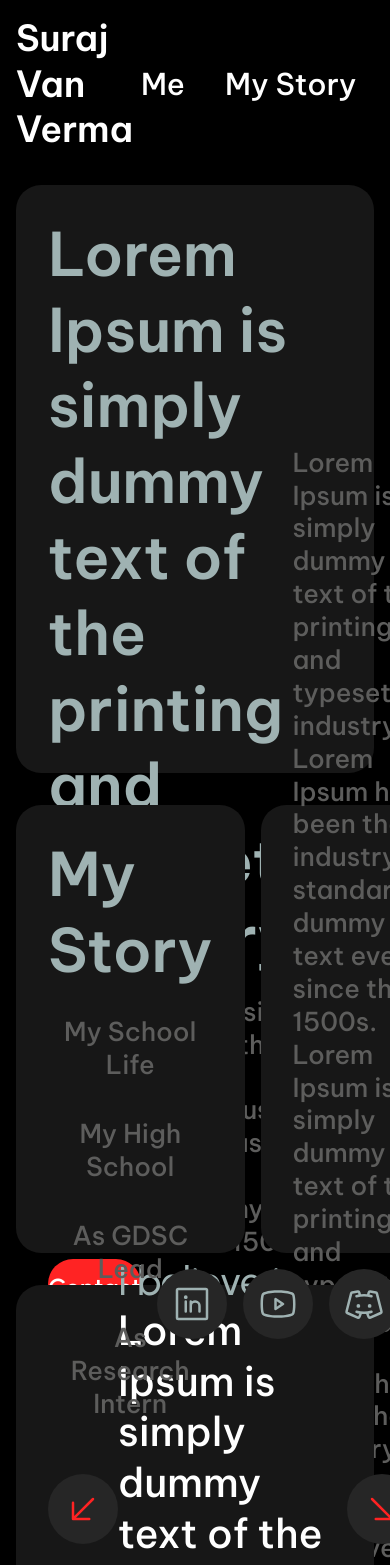
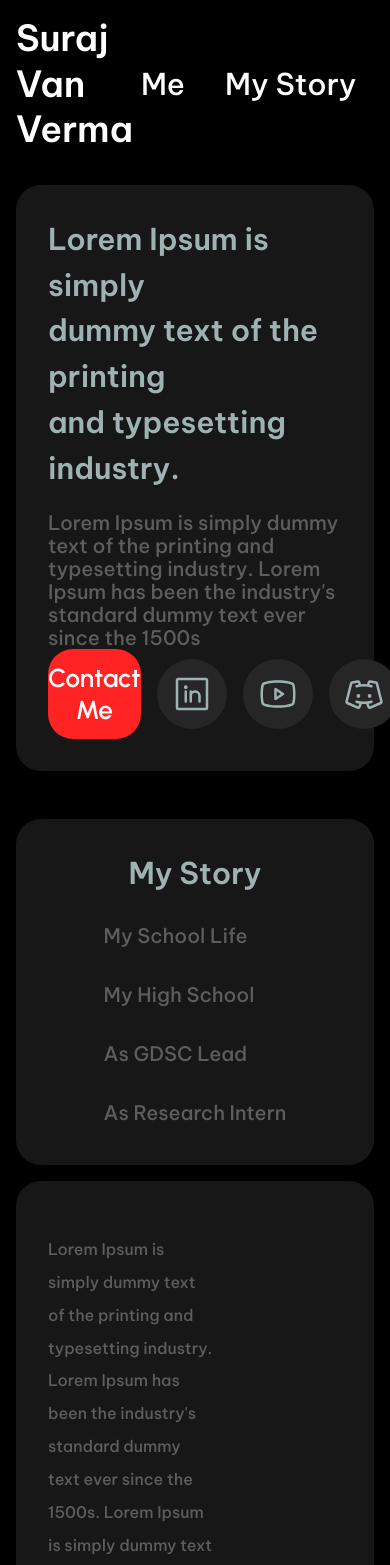
Before and after one commit to gurashish18/suraj-discord, a React (Create React App) app: page / in a window 390 px wide. Shown: the top 1565 px of the page. Built offline with nearby package versions, Linux system fonts and the light colour scheme.

Commit message:
responsive texts

```diff
--- a/src/components/SocialLink.js
+++ b/src/components/SocialLink.js
@@ -31,9 +31,14 @@ const SocialLink = ({ title, subtitle, bgImage, icon }) => {
 				<Stack display={"flex"}>
 					<Typography
 						sx={{
-							fontSize: "40px",
+							fontSize: { lg: "40px", md: "30px", sm: "20px", xs: "15px" },
 							fontWeight: 500,
-							lineHeight: "50.6px",
+							lineHeight: {
+								lg: "50.6px",
+								md: "40.6px",
+								sm: "30.6px",
+								xs: "30.6px",
+							},
 							color: "#9FB2B2",
 						}}
 					>
--- a/src/components/Story.js
+++ b/src/components/Story.js
@@ -15,7 +15,7 @@ const Story = () => {
 			width={"100%"}
 		>
 			<Stack
-				flex={0.5}
+				flex={{ lg: 0.5, md: 0.5, sm: 0.6, xs: 0.6 }}
 				display={"flex"}
 				height={"100%"}
 				width={"100%"}
@@ -24,7 +24,7 @@ const Story = () => {
 				<Typography
 					marginTop={"20px"}
 					sx={{
-						fontSize: "26px",
+						fontSize: { lg: "26px", md: "24px" },
 						fontWeight: 500,
 						lineHeight: "32.89px",
 						color: isDarkMode ? "#5D5D5C" : "#5D5D5C",
@@ -38,7 +38,7 @@ const Story = () => {
 				</Typography>
 			</Stack>
 			<Stack
-				flex={0.5}
+				flex={{ lg: 0.5, md: 0.5, sm: 0.4, xs: 0.4 }}
 				height={"100%"}
 				width={"100%"}
 				sx={{
--- a/src/sections/Interest.js
+++ b/src/sections/Interest.js
@@ -10,17 +10,17 @@ const Interest = () => {
 	return (
 		<Stack
 			display={"flex"}
-			flexDirection={"row"}
-			height={"480px"}
+			flexDirection={{ lg: "row", md: "row", sm: "column", xs: "column" }}
+			height={"520px"}
 			p={2}
 			gap={2}
 			sx={{ backgroundColor: isDarkMode ? "#000000" : "#FFFFFF" }}
 		>
 			<Stack
-				flex={0.7}
+				flex={{ lg: 0.6, md: 0.6, sm: 0.5, xs: 0.5 }}
 				display={"flex"}
 				alignItems={"center"}
-				justifyContent={"space-evenly"}
+				justifyContent={"space-between"}
 				flexDirection={"row"}
 				height={"100%"}
 				width={"100%"}
@@ -35,18 +35,27 @@ const Interest = () => {
 					sx={{
 						backgroundColor: isDarkMode ? "#262626" : "#CDCDCD",
 						borderRadius: "50px",
-						height: "70px",
-						width: "70px",
+						height: { lg: "70px", md: "65px", sm: "60px", xs: "55px" },
+						width: { lg: "70px", md: "65px", sm: "60px", xs: "55px" },
 					}}
 				>
-					<ArrowDownLeft size={40} color={"#FF2323"} />
+					<ArrowDownLeft
+						size={{ lg: 40, md: 30, sm: 20, xs: 10 }}
+						color={"#FF2323"}
+					/>
 				</IconButton>
 				<Typography
 					sx={{
-						fontSize: "40px",
+						fontSize: { lg: "40px", md: "30px", sm: "20px", xs: "15px" },
 						fontWeight: 500,
-						lineHeight: "50.6px",
+						lineHeight: {
+							lg: "50.6px",
+							md: "40.6px",
+							sm: "30.6px",
+							xs: "30.6px",
+						},
 						color: isDarkMode ? "#FFFFFF" : "#728181",
+						textAlign: "center",
 					}}
 				>
 					<span
@@ -57,26 +66,29 @@ const Interest = () => {
 					>
 						I believe in{" "}
 					</span>
-					Lorem Ipsum is simply <br /> dummy text of the printing and <br />
-					typesetting industry.
+					Lorem Ipsum is simply dummy text of the printing and typesetting
+					industry.
 				</Typography>
 				<IconButton
 					p={2}
 					sx={{
 						backgroundColor: isDarkMode ? "#262626" : "#CDCDCD",
 						borderRadius: "50px",
-						height: "70px",
-						width: "70px",
+						height: { lg: "70px", md: "65px", sm: "60px", xs: "55px" },
+						width: { lg: "70px", md: "65px", sm: "60px", xs: "55px" },
 					}}
 				>
-					<ArrowDownRight size={40} color={"#FF2323"} />
+					<ArrowDownRight
+						size={{ lg: 40, md: 30, sm: 20, xs: 10 }}
+						color={"#FF2323"}
+					/>
 				</IconButton>
 			</Stack>
 			<Stack
-				flex={0.3}
+				flex={{ lg: 0.4, md: 0.4, sm: 0.5, xs: 0.5 }}
 				display={"flex"}
 				flexDirection={"column"}
-				justifyContent={"space-between"}
+				justifyContent={"center"}
 				height={"100%"}
 				width={"100%"}
 				sx={{
@@ -87,9 +99,14 @@ const Interest = () => {
 			>
 				<Typography
 					sx={{
-						fontSize: "40px",
+						fontSize: { lg: "40px", md: "30px", sm: "20px", xs: "15px" },
 						fontWeight: 500,
-						lineHeight: "50.6px",
+						lineHeight: {
+							lg: "50.6px",
+							md: "40.6px",
+							sm: "30.6px",
+							xs: "30.6px",
+						},
 						color: isDarkMode ? "#FFFFFF" : "#728181",
 					}}
 				>
@@ -101,10 +118,8 @@ const Interest = () => {
 					>
 						PS.
 					</span>
-					<br /> I am really interested <br /> in discussing books, <br />{" "}
-					movies, philosophy <br /> and pets so if you like <br /> any one of
-					those,
-					<br /> we'll be good to go.
+					<br /> I am really interested in discussing books, movies, philosophy
+					and pets so if you like any one of those, we'll be good to go.
 				</Typography>
 			</Stack>
 		</Stack>
--- a/src/sections/Me.js
+++ b/src/sections/Me.js
@@ -15,14 +15,14 @@ const Me = () => {
 	return (
 		<Stack
 			display={"flex"}
-			flexDirection={"row"}
-			height={"620px"}
+			flexDirection={{ lg: "row", md: "column" }}
+			height={{ lg: "620px" }}
 			p={2}
 			gap={2}
 			sx={{ backgroundColor: isDarkMode ? "#000000" : "#ffffff" }}
 		>
 			<Stack
-				flex={0.7}
+				flex={{ lg: 0.7, md: 0.6 }}
 				display={"flex"}
 				flexDirection={"column"}
 				justifyContent={"space-between"}
@@ -37,9 +37,14 @@ const Me = () => {
 				<Stack>
 					<Typography
 						sx={{
-							fontSize: "60px",
+							fontSize: { lg: "60px", md: "50px", sm: "40px", xs: "30px" },
 							fontWeight: 600,
-							lineHeight: "75.9px",
+							lineHeight: {
+								lg: "75.9px",
+								md: "65.9px",
+								sm: "55.9px",
+								xs: "45.9px",
+							},
 							color: isDarkMode ? "#9FB2B2" : "#728181",
 						}}
 					>
@@ -49,9 +54,14 @@ const Me = () => {
 					<Typography
 						marginTop={"20px"}
 						sx={{
-							fontSize: "26px",
+							fontSize: { lg: "26px", md: "24px", sm: "22px", xs: "20px" },
 							fontWeight: 500,
-							lineHeight: "32.89px",
+							lineHeight: {
+								lg: "32.89px",
+								md: "22.89px",
+								sm: "22.89px",
+								xs: "22.89px",
+							},
 							color: isDarkMode ? "#5D5D5C" : "#5D5D5C",
 						}}
 					>
@@ -65,6 +75,7 @@ const Me = () => {
 					flexDirection={"row"}
 					alignItems={"center"}
 					gap={2}
+					marginTop={{ lg: "0px", md: "20px" }}
 				>
 					<Button text={"Contact Me"} />
 					<IconButton
@@ -106,7 +117,8 @@ const Me = () => {
 				</Stack>
 			</Stack>
 			<Stack
-				flex={0.3}
+				display={{ lg: "flex", md: "none" }}
+				flex={{ lg: 0.3, md: 0.4 }}
 				height={"100%"}
 				width={"100%"}
 				sx={{
--- a/src/sections/MyStory.js
+++ b/src/sections/MyStory.js
@@ -29,17 +29,23 @@ const MyStory = () => {
 	return (
 		<Stack
 			display={"flex"}
-			flexDirection={"row"}
-			height={"480px"}
+			flexDirection={{ lg: "row", md: "row", sm: "column", xs: "column" }}
+			height={{ lg: "480px", sm: "520px" }}
 			p={2}
 			gap={2}
 			sx={{ backgroundColor: isDarkMode ? "#000000" : "#FFFFFF" }}
 		>
 			<Stack
-				flex={0.3}
+				flex={{ lg: 0.3, md: 0.3, sm: 1, xs: 1 }}
 				display={"flex"}
 				flexDirection={"column"}
 				justifyContent={"space-between"}
+				alignItems={{
+					lg: "flex-start",
+					md: "flex-start",
+					sm: "center",
+					xs: "center",
+				}}
 				height={"100%"}
 				width={"100%"}
 				sx={{
@@ -50,9 +56,14 @@ const MyStory = () => {
 			>
 				<Typography
 					sx={{
-						fontSize: "60px",
+						fontSize: { lg: "60px", md: "50px", sm: "40px", xs: "30px" },
 						fontWeight: 600,
-						lineHeight: "75.9px",
+						lineHeight: {
+							lg: "75.9px",
+							md: "65.9px",
+							sm: "55.9px",
+							xs: "45.9px",
+						},
 						color: isDarkMode ? "#9FB2B2" : "#728181",
 					}}
 				>
@@ -65,9 +76,14 @@ const MyStory = () => {
 								key={d.id}
 								marginTop={"20px"}
 								sx={{
-									fontSize: "26px",
+									fontSize: { lg: "26px", md: "24px", sm: "22px", xs: "20px" },
 									fontWeight: 500,
-									lineHeight: "32.89px",
+									lineHeight: {
+										lg: "32.89px",
+										md: "22.89px",
+										sm: "22.89px",
+										xs: "22.89px",
+									},
 									color: isDarkMode ? "#5D5D5C" : "#5D5D5C",
 								}}
 							>
@@ -78,7 +94,7 @@ const MyStory = () => {
 				</Stack>
 			</Stack>
 			<Stack
-				flex={0.7}
+				flex={{ lg: 0.7, md: 0.7, sm: 1, xs: 1 }}
 				height={"100%"}
 				width={"100%"}
 				sx={{
--- a/src/sections/Social.js
+++ b/src/sections/Social.js
@@ -17,14 +17,14 @@ const Social = () => {
 	return (
 		<Stack
 			display={"flex"}
-			flexDirection={"row"}
+			flexDirection={{ lg: "row", md: "column", sm: "column", xs: "column" }}
 			height={"880px"}
 			p={2}
 			gap={2}
 			sx={{ backgroundColor: isDarkMode ? "#000000" : "#FFFFFF" }}
 		>
 			<Stack
-				flex={0.7}
+				flex={{ lg: 0.7, md: 0.7, sm: 0.7, xs: 0.7 }}
 				display={"flex"}
 				height={"100%"}
 				width={"100%"}
@@ -42,16 +42,21 @@ const Social = () => {
 				>
 					<Typography
 						sx={{
-							fontSize: "60px",
+							fontSize: { lg: "60px", md: "50px", sm: "40px", xs: "30px" },
 							fontWeight: 600,
-							lineHeight: "75.9px",
+							lineHeight: {
+								lg: "75.9px",
+								md: "65.9px",
+								sm: "55.9px",
+								xs: "45.9px",
+							},
 							color: isDarkMode ? "#9FB2B2" : "#728181",
 						}}
 					>
 						We are building <br />
 						<span
 							style={{
-								fontSize: "80px",
+								fontSize: { lg: "80px", md: "70px" },
 								fontWeight: 700,
 								lineHeight: "101.2px",
 							}}
@@ -64,28 +69,34 @@ const Social = () => {
 						sx={{
 							backgroundColor: isDarkMode ? "#262626" : "#D9D9D9",
 							borderRadius: "50px",
-							height: "70px",
-							width: "70px",
+							height: { lg: "70px", md: "65px", sm: "60px", xs: "55px" },
+							width: { lg: "70px", md: "65px", sm: "60px", xs: "55px" },
 						}}
 					>
-						<ArrowUpRight size={40} color={"#FF2323"} />
+						<ArrowUpRight
+							size={{ lg: 40, md: 30, sm: 20, xs: 10 }}
+							color={"#FF2323"}
+						/>
 					</IconButton>
 				</Stack>
 				<Typography
 					marginTop={"20px"}
 					sx={{
-						fontSize: "26px",
+						fontSize: { lg: "26px", md: "24px", sm: "22px", xs: "20px" },
 						fontWeight: 500,
-						lineHeight: "32.89px",
+						lineHeight: {
+							lg: "32.89px",
+							md: "22.89px",
+							sm: "22.89px",
+							xs: "22.89px",
+						},
 						color: isDarkMode ? "#5D5D5C" : "#5D5D5C",
 					}}
 				>
-					Lorem Ipsum is simply dummy text of the printing and typesetting{" "}
-					<br />
-					industry. Lorem Ipsum has been the industry's standard dummy text{" "}
-					<br /> ever since the 1500s, when an unknown printer took a galley of{" "}
-					<br />
-					type and scrambled it to make a type specimen book.
+					Lorem Ipsum is simply dummy text of the printing and typesetting
+					industry. Lorem Ipsum has been the industry's standard dummy text ever
+					since the 1500s, when an unknown printer took a galley of type and
+					scrambled it to make a type specimen book.
 				</Typography>
 				<Stack
 					marginTop={"20px"}
@@ -97,7 +108,14 @@ const Social = () => {
 					}}
 				></Stack>
 			</Stack>
-			<Stack flex={0.3} display={"flex"} height={"100%"} width={"100%"} gap={4}>
+			<Stack
+				flex={{ lg: 0.3, md: 0.3, sm: 0.3, xs: 0.3 }}
+				display={"flex"}
+				flexDirection={{ lg: "column", md: "row", sm: "row", xs: "row" }}
+				height={"100%"}
+				width={"100%"}
+				gap={4}
+			>
 				<SocialLink
 					title={"Join GradYard"}
 					subtitle={"@bythebug"}
--- a/src/sections/Youtube.js
+++ b/src/sections/Youtube.js
@@ -11,14 +11,14 @@ const Youtube = () => {
 	return (
 		<Stack
 			display={"flex"}
-			flexDirection={"row"}
-			height={"480px"}
+			flexDirection={{ lg: "row", md: "row", sm: "column", xs: "column" }}
+			height={{ lg: "480px", md: "480px", sm: "540px", xs: "540px" }}
 			p={2}
 			gap={2}
 			sx={{ backgroundColor: isDarkMode ? "#000000" : "#FFFFFF" }}
 		>
 			<Stack
-				flex={0.5}
+				flex={{ lg: 0.5, md: 0.5, sm: 0.3, xs: 0.3 }}
 				display={"flex"}
 				alignItems={"center"}
 				justifyContent={"center"}
@@ -32,17 +32,17 @@ const Youtube = () => {
 			>
 				<Typography
 					sx={{
-						fontSize: "60px",
+						fontSize: { lg: "60px", md: "50px", sm: "40px", xs: "30px" },
 						fontWeight: 600,
 						lineHeight: "75.9px",
 						color: isDarkMode ? "#9FB2B2" : "#728181",
 					}}
 				>
-					I was born to develop <br /> stuff and tell stories!!!
+					I was born to develop stuff and tell stories!!!
 				</Typography>
 			</Stack>
 			<Stack
-				flex={0.5}
+				flex={{ lg: 0.5, md: 0.5, sm: 0.7, xs: 0.7 }}
 				display={"flex"}
 				justifyContent={"flex-end"}
 				height={"100%"}
@@ -64,11 +64,14 @@ const Youtube = () => {
 						sx={{
 							backgroundColor: isDarkMode ? "#262626" : "#D9D9D9",
 							borderRadius: "50px",
-							height: "70px",
-							width: "70px",
+							height: { lg: "70px", md: "65px", sm: "60px", xs: "55px" },
+							width: { lg: "70px", md: "65px", sm: "60px", xs: "55px" },
 						}}
 					>
-						<YoutubeLogo size={40} color={isDarkMode ? "#9FB2B2" : "#728181"} />
+						<YoutubeLogo
+							size={{ lg: 40, md: 30, sm: 20, xs: 10 }}
+							color={isDarkMode ? "#9FB2B2" : "#728181"}
+						/>
 					</IconButton>
 					<Button text={"Subscribe"} />
 				</Stack>
```
